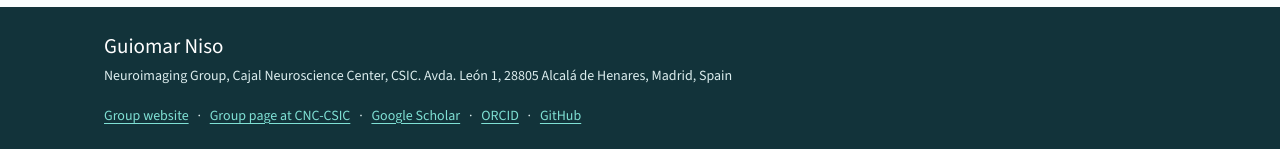
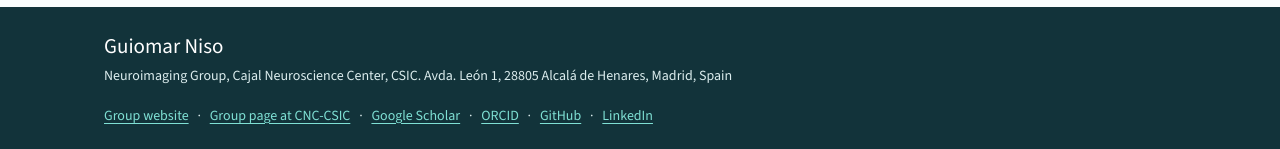
Before and after one commit to guiomar/guiomar.github.io, a Jekyll site: the page built from index.html, in a window 1280 px wide and 900 px high, scrolled down 3193 px. Shown: the part 748-897 px from the top of the window. Built offline with Jekyll 4.4.1, drawn with Linux system fonts in a browser that asks for light colours.

Commit message:
Add LinkedIn profile
Co-Authored-By: Claude Opus 5.5 <noreply@anthropic.com>
Claude-Session: https://claude.ai/code/session_016qHx7xJtVuA2p8MXZK7uaB

```diff
--- a/_config.yml
+++ b/_config.yml
@@ -12,6 +12,7 @@ author:
   orcid: 0000-0001-5872-8924
   scholar: https://scholar.google.es/citations?user=xqxSCSkAAAAJ&hl=en
   github: https://github.com/guiomar
+  linkedin: https://www.linkedin.com/in/guiomar-niso/
   group: https://cajal-neuroimaging.github.io
   group_cnc: https://cajal.csic.es/en/neuroimaging
   cnc: https://cajal.csic.es/en/
--- a/_includes/footer.html
+++ b/_includes/footer.html
@@ -10,6 +10,7 @@
       <li><a href="{{ site.author.scholar }}">Google Scholar</a></li>
       <li><a href="https://orcid.org/{{ site.author.orcid }}">ORCID</a></li>
       <li><a href="{{ site.author.github }}">GitHub</a></li>
+      <li><a href="{{ site.author.linkedin }}">LinkedIn</a></li>
     </ul>
   </div>
 </footer>
--- a/contact.html
+++ b/contact.html
@@ -15,7 +15,7 @@ permalink: /contact/
     <dt>Group website</dt>
     <dd><a href="{{ site.author.group }}">Neuroimaging Group</a> (also at the <a href="{{ site.author.group_cnc }}">Cajal Neuroscience Center website</a>)</dd>
     <dt>Profiles</dt>
-    <dd><a href="{{ site.author.scholar }}">Google Scholar</a>, <a href="https://orcid.org/{{ site.author.orcid }}">ORCID</a>, <a href="{{ site.author.github }}">GitHub</a></dd>
+    <dd><a href="{{ site.author.scholar }}">Google Scholar</a>, <a href="https://orcid.org/{{ site.author.orcid }}">ORCID</a>, <a href="{{ site.author.github }}">GitHub</a>, <a href="{{ site.author.linkedin }}">LinkedIn</a></dd>
   </dl>
   <iframe title="Map of the Cajal Neuroscience Center" loading="lazy" src="https://maps.google.com/maps?q=Avenida%20de%20Le%C3%B3n%201%2C%2028805%20Alcal%C3%A1%20de%20Henares%2C%20Madrid&amp;hl=en&amp;z=15&amp;output=embed"></iframe>
 </div>
```
